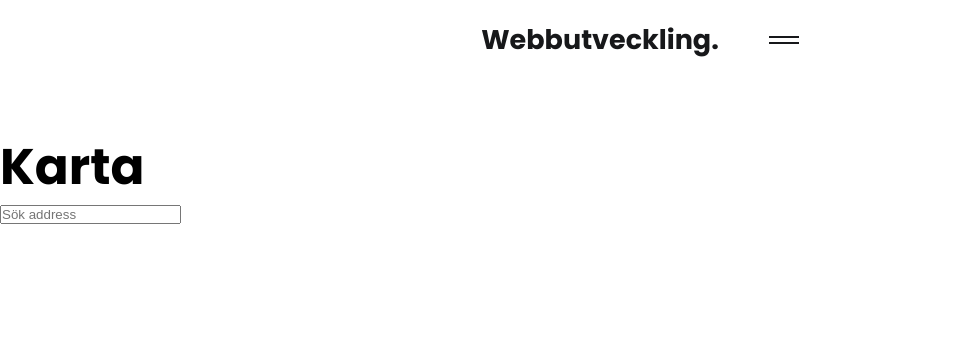
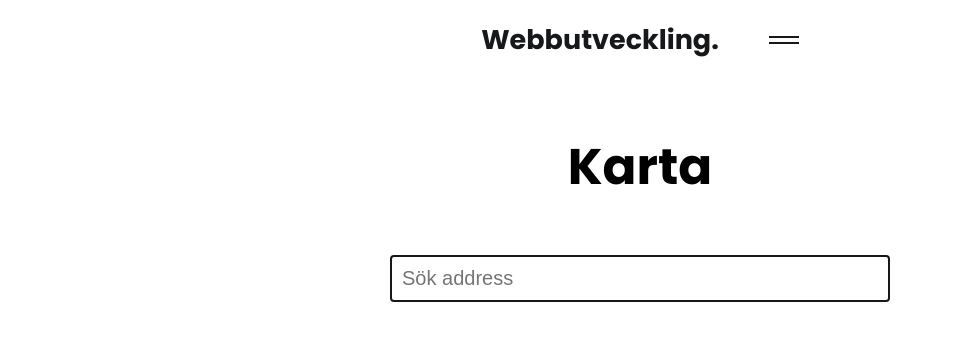
Before and after one commit to RobinHawiz/DT211G-moment3, a website built with webpack: page src/pages/karta/index.html in a window 1280 px wide. Shown: the whole page, without its empty margins (0-953 px from the left). Built offline with nearby package versions, Linux system fonts and the light colour scheme; no server answers.

Commit message:
scss: Styling for page karta

```diff
--- a/src/style/abstracts/_mixins.scss
+++ b/src/style/abstracts/_mixins.scss
@@ -79,4 +79,12 @@
   p {
     color: v.$p-dark-theme-color;
   }
+  #karta {
+    form {
+      input {
+        color: v.$p-dark-theme-color;
+        border: 0.2rem solid v.$input-dark-color;
+      }
+    }
+  }
 }
--- a/src/style/abstracts/_variables.scss
+++ b/src/style/abstracts/_variables.scss
@@ -4,6 +4,7 @@
 $header-color: #17181a;
 $hero-color: white;
 $light-background-color: white;
+$input-color: #17181a;
 
 // Dark color theme
 $h1-dark-theme-color: white;
@@ -11,6 +12,7 @@ $p-dark-theme-color: white;
 $header-dark-theme-color: white;
 $hero-dark-theme-color: #17181a;
 $background-dark-theme-color: #17181a;
+$input-dark-color: white;
 
 // Shadows
 
--- a/src/style/base/_typography.scss
+++ b/src/style/base/_typography.scss
@@ -28,6 +28,10 @@ nav {
   font-size: v.$nav-font;
 }
 
+input {
+  font-size: v.$p-font;
+}
+
 p {
   font-size: v.$p-font;
   @include m.media-query(mobile) {
--- /dev/null
+++ b/src/style/pages/_karta.scss
@@ -0,0 +1,28 @@
+@use "../abstracts/variables" as v;
+#karta {
+  max-width: 125rem;
+  margin: 0 auto;
+  text-align: center;
+  h1 {
+    margin-bottom: 5rem;
+  }
+  form {
+    max-width: 52rem;
+    margin: 0 auto;
+    padding: 0 1rem;
+    input {
+      padding: 1rem;
+      width: 100%;
+      background: none;
+      border: none;
+      color: v.$input-color;
+      border: 0.2rem solid v.$input-color;
+      border-radius: 0.4rem;
+      &:hover {
+        &::placeholder {
+          color: inherit;
+        }
+      }
+    }
+  }
+}
--- a/src/style/style.scss
+++ b/src/style/style.scss
@@ -9,6 +9,7 @@
 // pages
 @use "pages/diagram";
 @use "pages/homepage";
+@use "pages/karta";
 @use "pages/sass";
 // theme
 @use "theme/theme";
```
